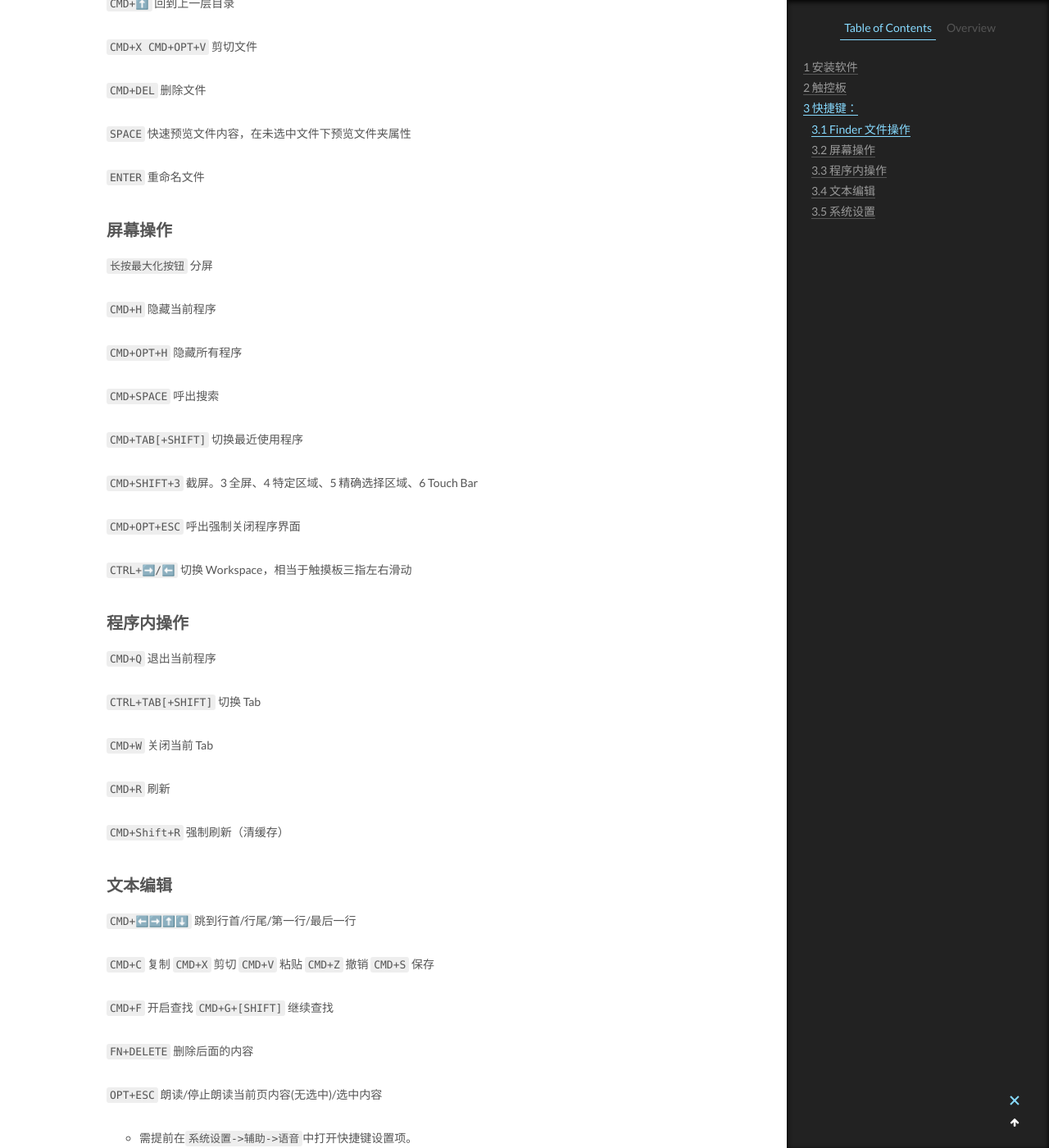
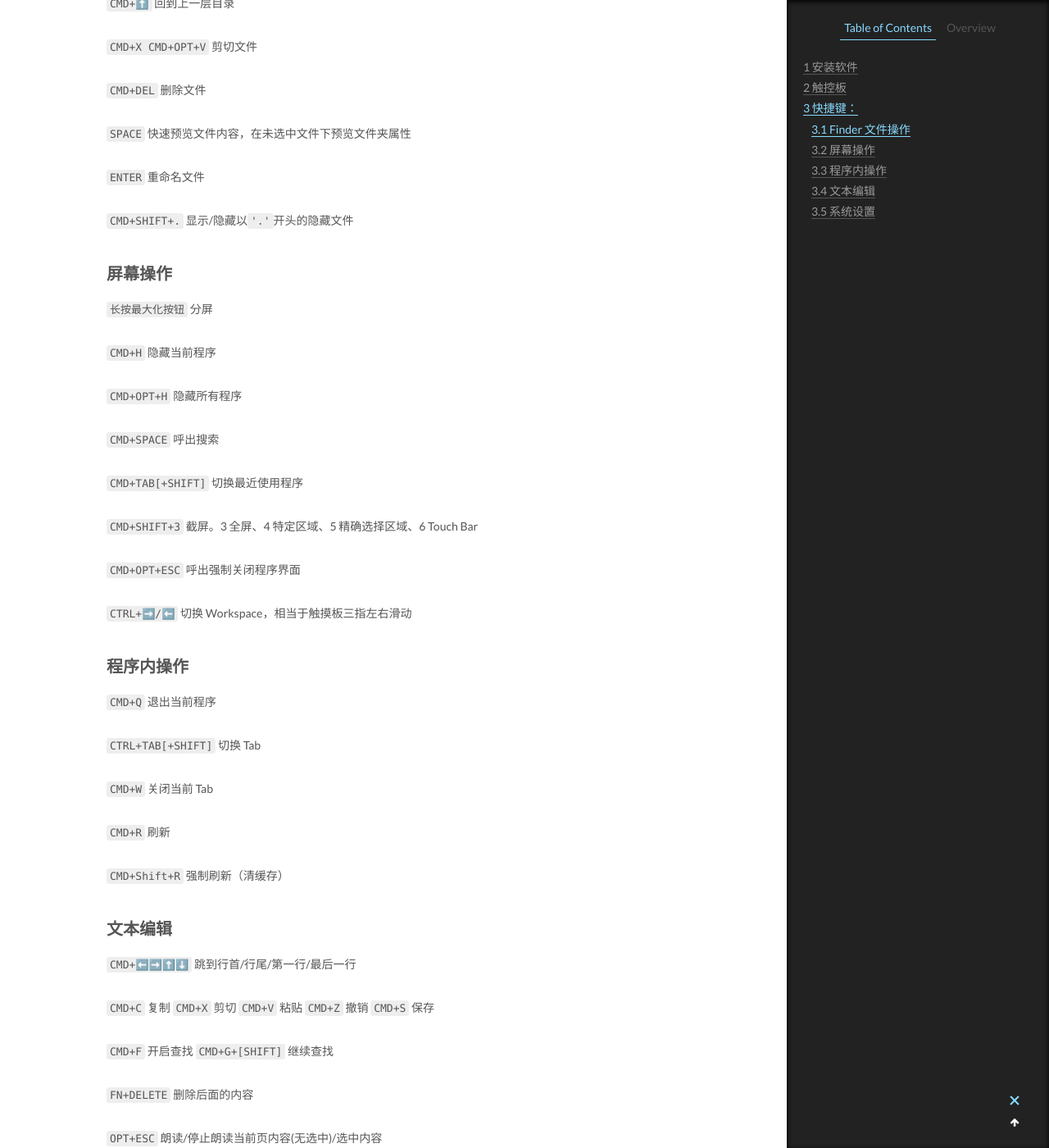
Before and after one commit to CodeHunter2006/CodeHunter2006.github.io, a Jekyll site: the page built from _posts/2019-09-30-MacBookPro_Basic.md, in a window 1280 px wide and 1400 px high, scrolled down 2328 px. Shown: the whole window at 82% size. Built offline with Jekyll 4.4.1, drawn with Linux system fonts in a browser that asks for light colours.

Commit message:
add shortcut

```diff
--- a/_posts/2019-09-30-MacBookPro_Basic.md
+++ b/_posts/2019-09-30-MacBookPro_Basic.md
@@ -61,6 +61,8 @@ tags: Mac
 
 `ENTER` 重命名文件
 
+`CMD+SHIFT+.` 显示/隐藏以`'.'`开头的隐藏文件
+
 ## 屏幕操作
 
 `长按最大化按钮` 分屏
```
